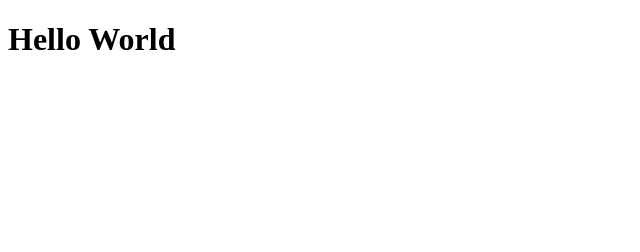
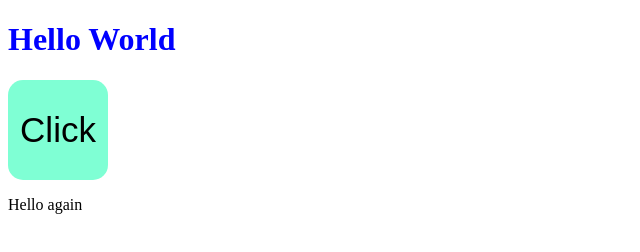
Before and after one commit to KhaliunBatsuren/hello-world-25, a plain HTML site: page index.html in a window 1280 px wide. Shown: the whole page, without its empty margins (0-640 px from the left). Drawn offline with Linux system fonts and the light colour scheme.

Commit message:
Update index.html

```diff
--- a/index.html
+++ b/index.html
@@ -16,9 +16,11 @@
         <!--[if lt IE 7]>
             <p class="browsehappy">You are using an <strong>outdated</strong> browser. Please <a href="#">upgrade your browser</a> to improve your experience.</p>
         <![endif]-->
-        <h1>
+        <h1 style="color: blue;">
             Hello World
         </h1>
+        <button style="width: 100px; height: 100px; font-size: 35px; background-color: aquamarine; border-radius: 15px; border: 1px; ">Click </button>
+        <p>Hello again</p>
         <script src="" async defer></script>
     </body>
 </html>
```
